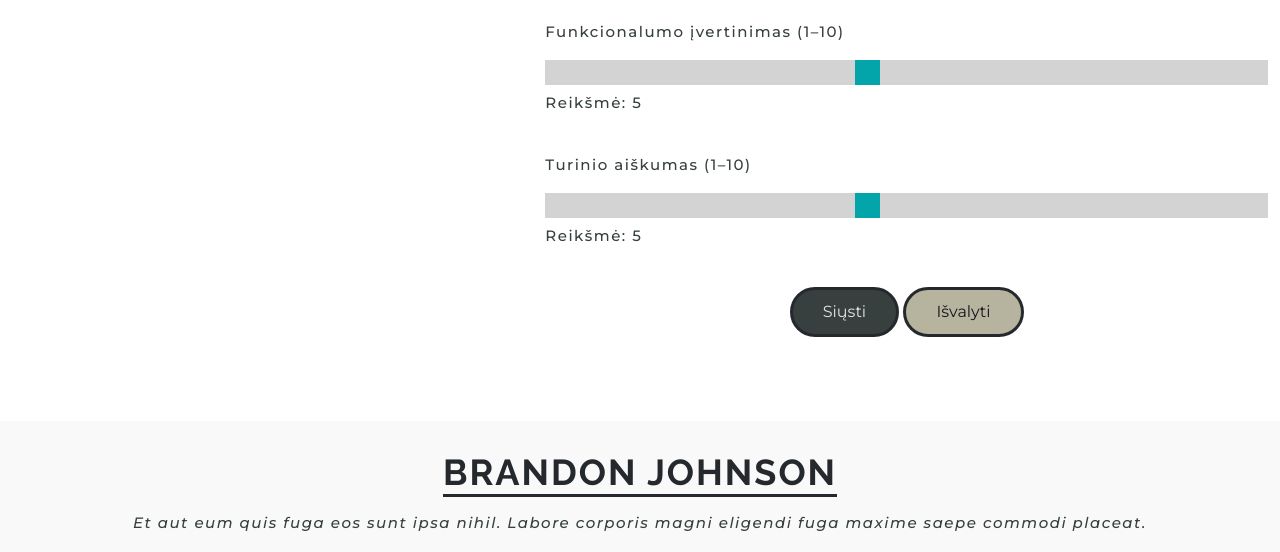
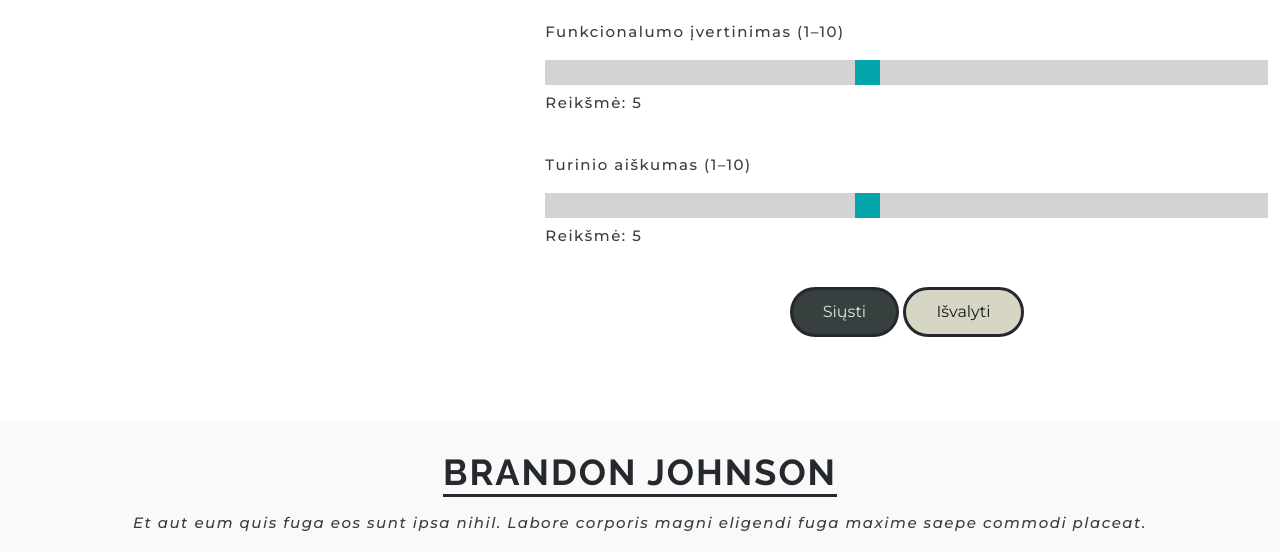
Before and after one commit to michailovaan0-tech/michailovaan0-tech.github.io, a plain HTML site: page index.html in a window 1280 px wide. Shown: the part 8103-8655 px from the top of the page. Drawn offline with Linux system fonts and the light colour scheme.

Commit message:
Update custom.css

```diff
--- a/assets/css/custom.css
+++ b/assets/css/custom.css
@@ -588,7 +588,7 @@ tr:nth-child(even) {
 
 .contact .php-email-form button[type=button] {
     color: #14171C;
-    background: #b6b49f;
+    background: #d7d6c4;
     border: 3px solid #25282D;
     transition: 0.4s;
     border-radius: 50px;
```
